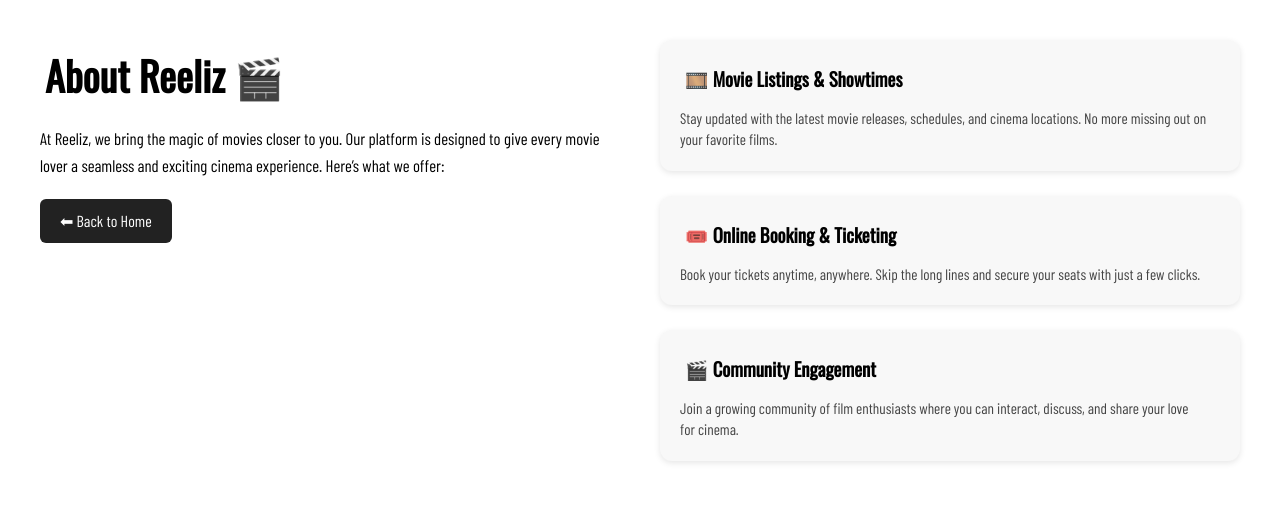
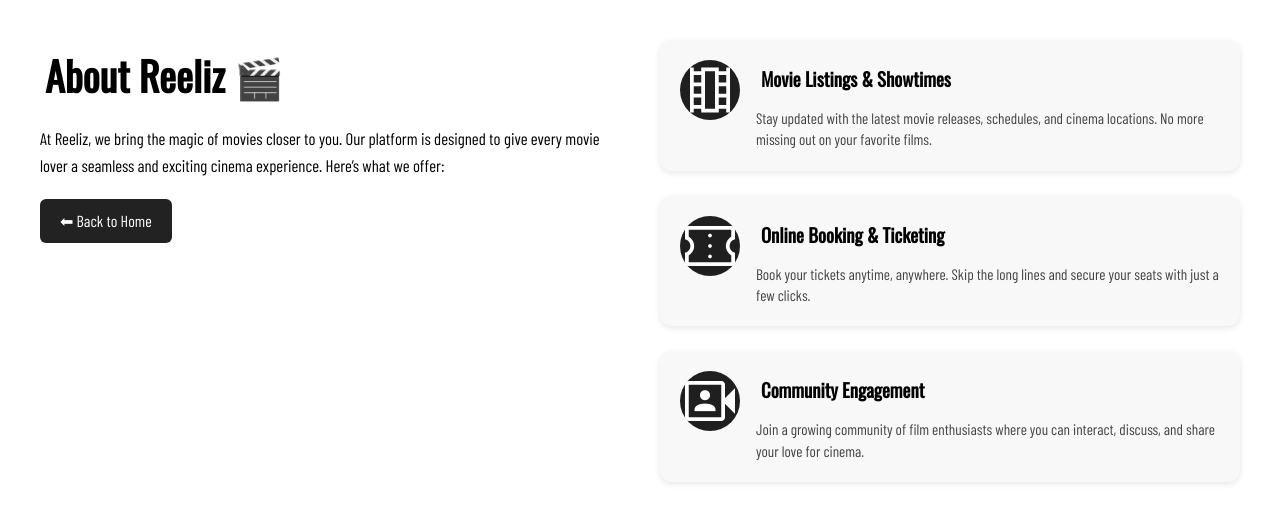
Before and after one commit to Tubachups/ReeLiz-Movie, a Flask app: page /about in a window 1280 px wide. Shown: the part 57-580 px from the top of the page. Run offline with Flask 3, Linux system fonts and the light colour scheme; some web fonts are replaced.

Commit message:
added a logo and fix about us

```diff
--- a/static/styles/about.css
+++ b/static/styles/about.css
@@ -49,7 +49,11 @@
   margin: 0;
 }
 
+/* ICON STYLE */
 .feature-item {
+  display: flex; /* icon + text side by side */
+  align-items: flex-start;
+  gap: 1rem;
   margin-bottom: 25px;
   background: #f8f8f8;
   padding: 20px;
@@ -61,6 +65,19 @@
 .feature-item:hover {
   transform: translateY(-5px);
   box-shadow: 0 6px 14px rgba(0, 0, 0, 0.15);
+}
+
+.feature-icon {
+  display: flex;
+  justify-content: center;
+  align-items: center;
+  width: 60px;
+  height: 60px;
+  border-radius: 50%;
+  background-color: rgb(31, 31, 31);
+  color: white;
+  font-size: 32px;
+  flex-shrink: 0;
 }
 
 .feature-title {
@@ -93,10 +110,23 @@
   }
 }
 
+/* FADE IN ANIMATION */
+@keyframes fadeIn {
+  from {
+    opacity: 0;
+    transform: translateY(20px);
+  }
+  to {
+    opacity: 1;
+    transform: translateY(0);
+  }
+}
+
 .main-header,
 .feature-title,
-.intro,
-.feature-desc {
+.feature-desc,
+.feature-icon,
+.intro {
   opacity: 0;
   animation: fadeIn 1s forwards;
 }
@@ -111,16 +141,22 @@
   animation-delay: 0.5s;
 }
 
+/* First feature */
+.feature-item:nth-child(1) .feature-icon,
 .feature-item:nth-child(1) .feature-title,
 .feature-item:nth-child(1) .feature-desc {
   animation-delay: 0.6s;
 }
 
+/* Second feature */
+.feature-item:nth-child(2) .feature-icon,
 .feature-item:nth-child(2) .feature-title,
 .feature-item:nth-child(2) .feature-desc {
   animation-delay: 0.8s;
 }
 
+/* Third feature */
+.feature-item:nth-child(3) .feature-icon,
 .feature-item:nth-child(3) .feature-title,
 .feature-item:nth-child(3) .feature-desc {
   animation-delay: 1s;
--- a/templates/about.html
+++ b/templates/about.html
@@ -1,9 +1,13 @@
 {% extends 'base.html' %}
 
 {% block head %}
-<title>About Us - Reeliz 🎬</title>
+  <link rel="icon" type="image/png" href="{{ url_for('static', filename='styles/img/logo.png') }}">
+
+<title>About Us - Reeliz</title>
 <link href="https://fonts.googleapis.com/css2?family=Fira+Sans+Condensed:wght@400;500;700&display=swap" rel="stylesheet">
 <link rel="stylesheet" href="{{ url_for('static', filename='styles/about.css') }}">
+<link rel="stylesheet" href="https://fonts.googleapis.com/css2?family=Material+Symbols+Outlined" />
+
 {% endblock %}
 
 {% block body %}
@@ -19,34 +23,44 @@
 </div>
 
 
-  <!-- RIGHT SIDE -->
-  <div class="about-right">
+  <!-- RIGHT SIDE --><div class="about-right">
   <ul class="features-list">
     <li class="feature-item">
-        <h3 class="feature-title">🎞️ Movie Listings & Showtimes</h3>
+      <span class="material-symbols-outlined feature-icon"style="font-size: 60px;">theaters</span>
+      <div>
+        <h3 class="feature-title">Movie Listings & Showtimes</h3>
         <p class="feature-desc">
           Stay updated with the latest movie releases, schedules, and cinema locations.
           No more missing out on your favorite films.
         </p>
+      </div>
     </li>
 
     <li class="feature-item">
-        <h3 class="feature-title">🎟️ Online Booking & Ticketing</h3>
+      <span class="material-symbols-outlined feature-icon"
+      style="font-size: 60px;">confirmation_number</span>
+      <div>
+        <h3 class="feature-title">Online Booking & Ticketing</h3>
         <p class="feature-desc">
           Book your tickets anytime, anywhere. Skip the long lines and secure your seats
           with just a few clicks.
         </p>
+      </div>
     </li>
 
     <li class="feature-item">
-        <h3 class="feature-title">🎬 Community Engagement</h3>
+      <span class="material-symbols-outlined feature-icon" style="font-size: 60px;">video_camera_front</span>
+      <div>
+        <h3 class="feature-title">Community Engagement</h3>
         <p class="feature-desc">
           Join a growing community of film enthusiasts where you can interact, discuss,
           and share your love for cinema.
         </p>
+      </div>
     </li>
   </ul>
 </div>
+
 </section>
 
 {% endblock %}
--- a/templates/contact.html
+++ b/templates/contact.html
@@ -1,7 +1,9 @@
 {% extends 'base.html' %}
 
 {% block head %}
-<title>Contact Us - Reeliz 🎬</title>
+  <link rel="icon" type="image/png" href="{{ url_for('static', filename='styles/img/logo.png') }}">
+
+<title>Contact Us - Reeliz</title>
 <link rel="stylesheet" href="{{ url_for('static', filename='styles/contact.css') }}">
 
 <!-- Google Material Symbols -->
--- a/templates/index.html
+++ b/templates/index.html
@@ -1,7 +1,9 @@
 {% extends 'base.html' %}
 
 {% block head %}
-<title>Reeliz 🎬</title>
+<title>Reeliz</title>
+  <link rel="icon" type="image/png" href="{{ url_for('static', filename='styles/img/logo.png') }}">
+
 <link href="https://fonts.googleapis.com/css2?family=Fira+Sans+Condensed:wght@400;500;700&display=swap" rel="stylesheet">
 <link rel="stylesheet" href="{{ url_for('static', filename='styles/style.css')}}">
 {% endblock %}
```
Also changed, not shown: static/styles/contact.css (+12 -6 lines), static/styles/img/logo.png (added). Lines whose indentation alone changed are shown as unchanged.
